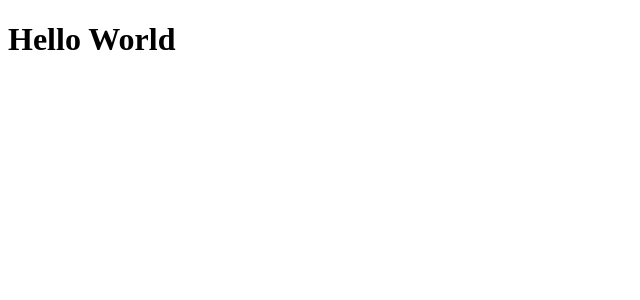
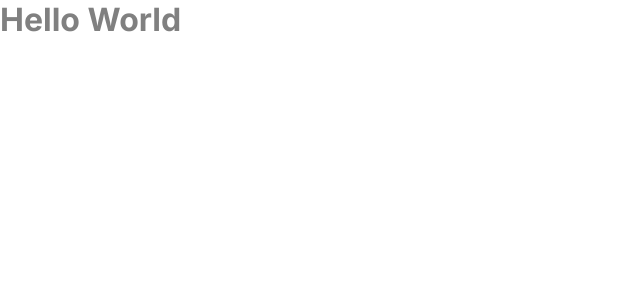
Before and after one commit to lipecalixto/todo-list, a React (Vite) app: page / in a window 1280 px wide. Shown: the top 300 px of the page, without its empty margins (0-640 px from the left). Built offline with nearby package versions, Linux system fonts and the light colour scheme.

Commit message:
add global css

```diff
--- a/index.html
+++ b/index.html
@@ -4,7 +4,12 @@
     <meta charset="UTF-8" />
     <meta name="viewport" content="width=device-width, initial-scale=1.0" />
 
-    <title>Ignite Timer</title>
+    <link rel="preconnect" href="https://fonts.googleapis.com" />
+    <link rel="preconnect" href="https://fonts.gstatic.com" crossorigin />
+
+    <link href="https://fonts.googleapis.com/css2?family=Inter:wght@400;500;600;700&display=swap" rel="stylesheet"/>
+
+    <title>ToDo List</title>
   </head>
   <body>
     <div id="root"></div>
--- a/src/App.tsx
+++ b/src/App.tsx
@@ -1,3 +1,5 @@
+import './global.css'
+
 export function App() {
   return <h1>Hello World</h1>
 }
--- /dev/null
+++ b/src/global.css
@@ -0,0 +1,34 @@
+:root {
+  --white: #fff;
+  --gray-100: #f2f2f2;
+  --gray-200: #D9D9D9;
+  --gray-300: #808080;
+  --gray-400: #333333;
+  --gray-500: #262626;
+  --gray-600: #1A1A1A;
+  --gray-700: #0D0D0D;
+
+  --purple: #8284FA;
+  --purple-dark: #5e60ce;
+
+  --blue: #4EA8DE;
+  --blue-dark: #1E6F9F;
+
+  --red-danger: #e25858;
+}
+
+* {
+  margin: 0;
+  padding: 0;
+  box-sizing: border-box;
+}
+
+body {
+  background: var(--gray-900);
+  color: var(--gray-300);
+  -webkit-font-smoothing: antialiased;
+}
+
+body, input, textarea, button {
+  font-family: 'Inter', sans-serif;
+}
```
